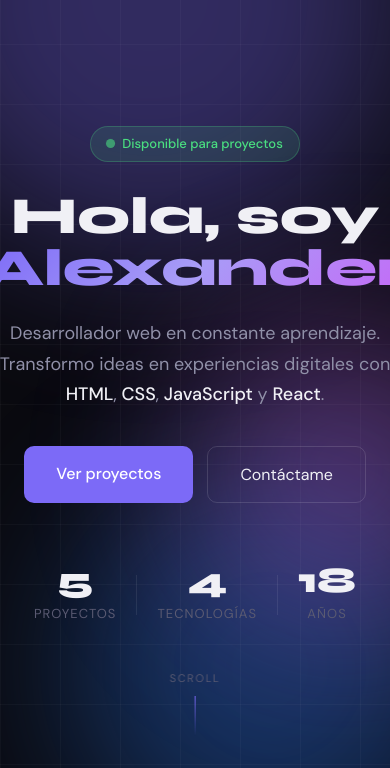
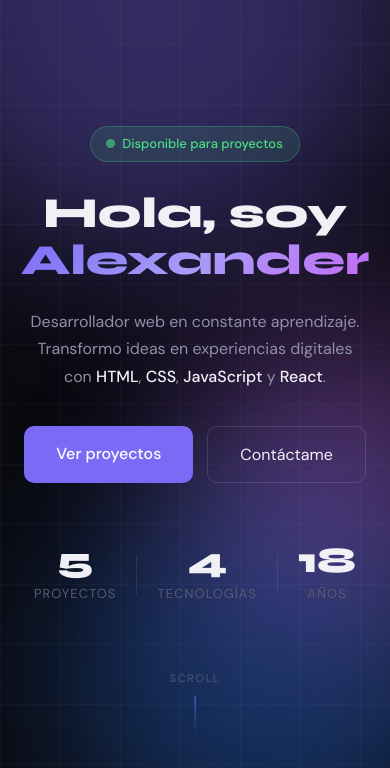
Before and after one commit to nuveneqra007-rgb/miportafoliodigital, a website: page index.html in a window 390 px wide. Shown: the part 76-844 px from the top of the page. Drawn offline with Linux system fonts and the light colour scheme.

Commit message:
Actualiza todo

```diff
--- a/style.css
+++ b/style.css
@@ -883,3 +883,26 @@ a { text-decoration: none; color: inherit; }
 
   .footer-links { flex-wrap: wrap; justify-content: center; }
 }
+@media (max-width: 640px) {
+  /* ya tienes este bloque, agrégale esto adentro: */
+
+  .hero {
+    padding: 100px 20px 60px;
+  }
+
+  .hero-title {
+    font-size: clamp(38px, 11vw, 52px);
+    line-height: 1.1;
+    word-break: break-word;
+  }
+
+  .hero-sub {
+    font-size: 16px;
+    padding: 0 4px;
+  }
+
+  .hero-content {
+    width: 100%;
+    padding: 0;
+  }
+}
```
